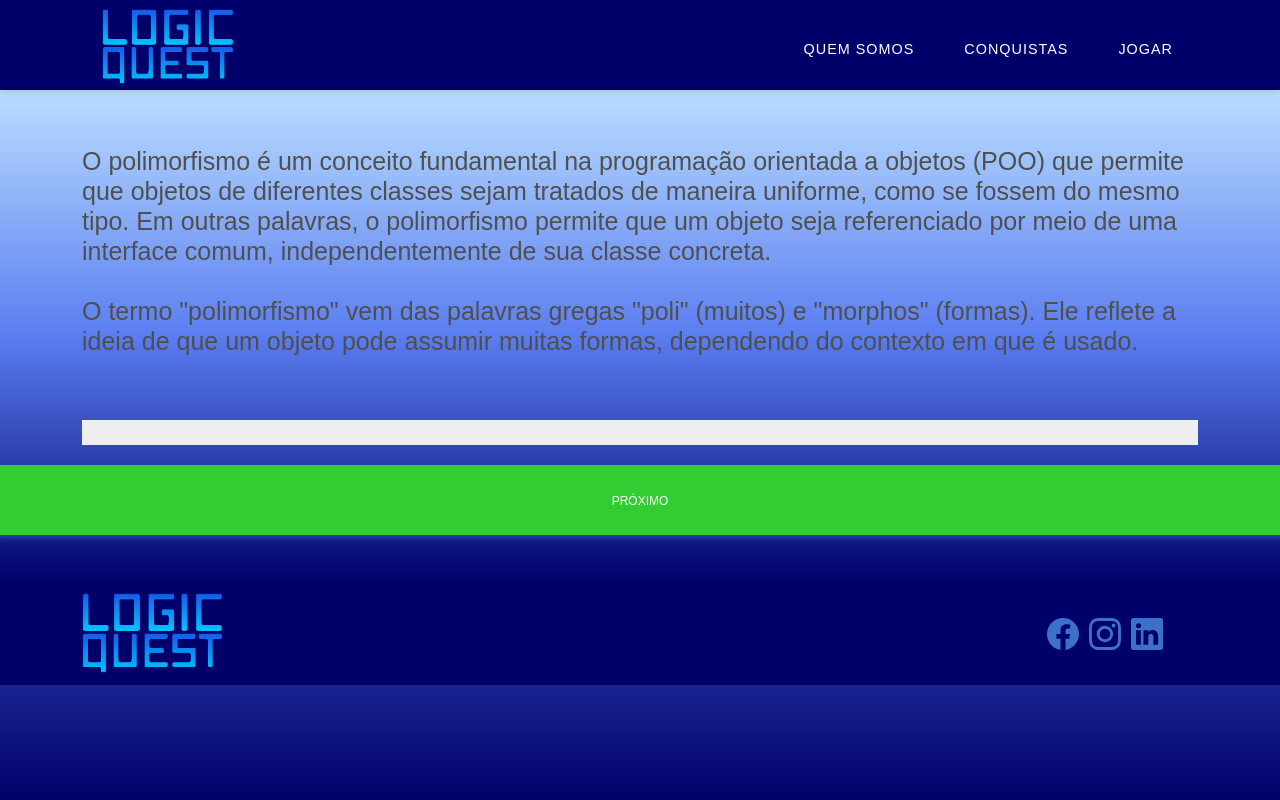
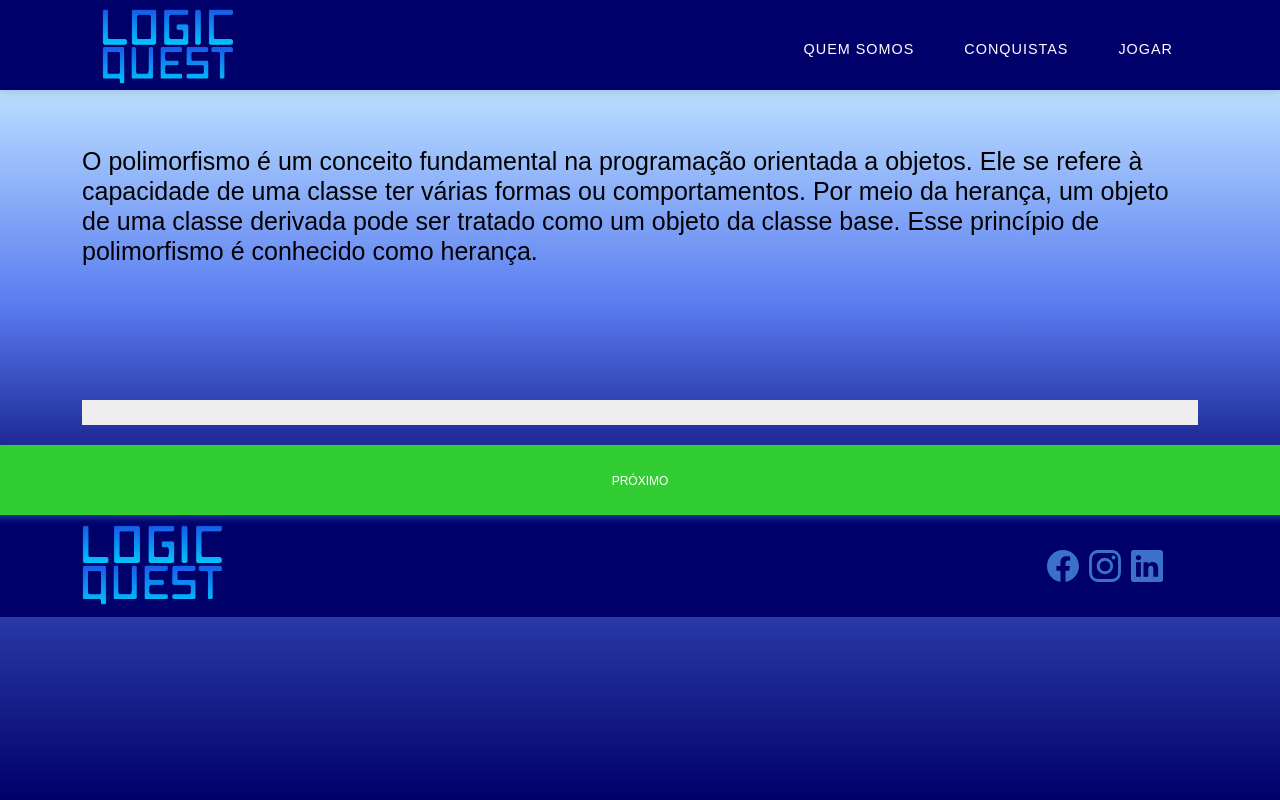
Before and after one commit to arthurmichaltchuk/logic_quest, a React (Create React App) app: page /estudo in a window 1280 px wide. Built offline with nearby package versions, Linux system fonts and the light colour scheme.

Commit message:
Colocado conteúdo

```diff
--- a/src/components/Estudo/Estudo.jsx
+++ b/src/components/Estudo/Estudo.jsx
@@ -18,8 +18,8 @@ function Estudo() {
     function page1ModalCadastro() {
         return (
             <div className="estudoBody">
-                <h1>O polimorfismo é um conceito fundamental na programação orientada a objetos (POO) que permite que objetos de diferentes classes sejam tratados de maneira uniforme, como se fossem do mesmo tipo. Em outras palavras, o polimorfismo permite que um objeto seja referenciado por meio de uma interface comum, independentemente de sua classe concreta.
-                    <br /><br />O termo "polimorfismo" vem das palavras gregas "poli" (muitos) e "morphos" (formas). Ele reflete a ideia de que um objeto pode assumir muitas formas, dependendo do contexto em que é usado.
+                <h1>
+                    O polimorfismo é um conceito fundamental na programação orientada a objetos. Ele se refere à capacidade de uma classe ter várias formas ou comportamentos. Por meio da herança, um objeto de uma classe derivada pode ser tratado como um objeto da classe base. Esse princípio de polimorfismo é conhecido como herança.
                 </h1>
             </div>
         );
@@ -28,7 +28,7 @@ function Estudo() {
     function page2ModalCadastro() {
         return (
             <div className="estudoBody">
-                <h1>O polimorfismo é alcançado por meio de mecanismos como herança, interfaces, sobrescrita de métodos e sobrecarga de métodos. Esses mecanismos permitem que diferentes objetos compartilhem uma mesma interface ou comportamento comum, mas possuam implementações específicas.</h1>
+                <h1>Existem duas formas de polimorfismo: estático e dinâmico. O polimorfismo estático é resolvido em tempo de compilação, enquanto o polimorfismo dinâmico é resolvido em tempo de execução. No polimorfismo estático, as decisões são tomadas com base nos tipos estáticos dos objetos, enquanto no polimorfismo dinâmico as decisões são tomadas com base nos tipos reais dos objetos em tempo de execução.</h1>
             </div>
         );
     }
@@ -37,7 +37,7 @@ function Estudo() {
         return (
             // Ajuda aí pfvr **** :D
             <div className="estudoBody">
-                <h1>Polimorfismo de Substituição (ou polimorfismo de tipo): Também conhecido como polimorfismo estático, ocorre quando uma classe derivada substitui um método de sua classe base. Nesse caso, o objeto pode ser tratado como uma instância da classe base ou da classe derivada, dependendo do contexto. O polimorfismo de substituição é uma característica inerente à hierarquia de classes e é alcançado por meio da palavra-chave 'override'.</h1>
+                <h1>Uma das características do polimorfismo é a sobreposição (overriding). A sobreposição ocorre quando uma classe derivada fornece uma implementação específica de um método definido em sua classe base. Isso permite que a classe derivada substitua o comportamento padrão da classe base com sua própria implementação.</h1>
             </div>
         );
     }
@@ -45,7 +45,7 @@ function Estudo() {
     function page4ModalCadastro() {
         return (
             <div className="estudoBody">
-                <h1>Polimorfismo de Sobrecarga (ou polimorfismo de parâmetros): Esse tipo de polimorfismo ocorre quando uma classe possui vários métodos com o mesmo nome, mas com parâmetros diferentes. Cada método pode executar uma ação específica com base nos parâmetros fornecidos. Durante a compilação, o compilador decide qual método deve ser chamado com base nos argumentos passados.</h1>
+                <h1>Em C#, a palavra-chave usada para indicar que um método está sendo sobreposto (overridden) em uma classe derivada é "override". Essa palavra-chave informa ao compilador que a implementação do método na classe derivada está substituindo a implementação da classe base.</h1>
             </div>
         );
     }
@@ -108,7 +108,7 @@ function Estudo() {
 
     return (
         <>
-            <div className="fundo pb-5">
+            <div className="fundo">
                 <div className="fundoBtns">
                     <Container>
                         {modalBody}
--- a/src/index.css
+++ b/src/index.css
@@ -157,7 +157,12 @@ nav .menu-btn:checked~.menu {
 
 .estudoBody {
   padding: 5% 0 5% 0;
-  min-height: 100%;
+  height: 310px;
+}
+
+.estudoBody h1 {
+  color: #000000;
+  font-size: large;
 }
 
 .estudoBodyPoli {
```
